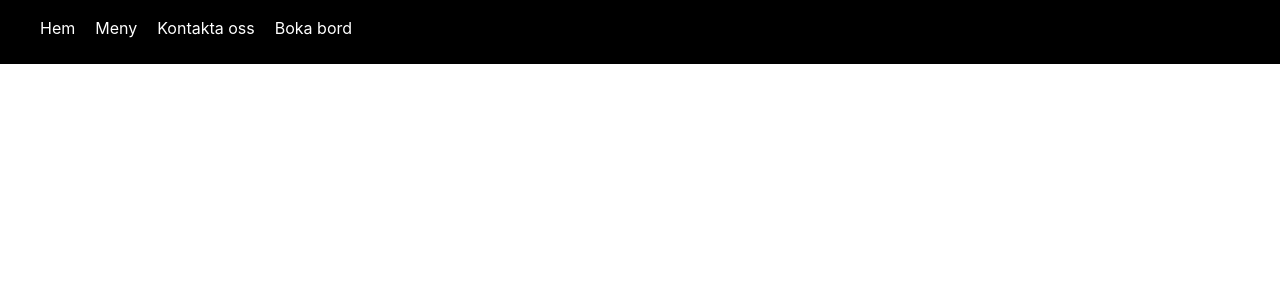
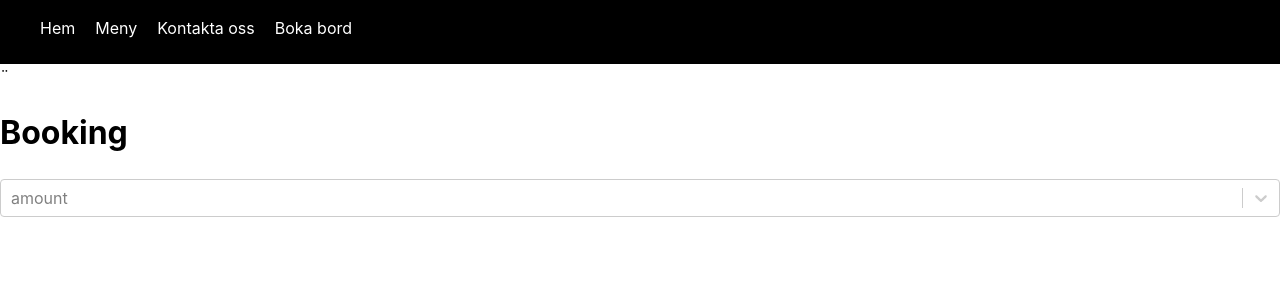
Before and after one commit to feliciacalming/restaurant-app__react, a React (Vite) app in the folder fed22s-therestaurant/: page /booking in a window 1280 px wide. Shown: the top 300 px of the page. Built offline with nearby package versions, Linux system fonts and the light colour scheme.

Commit message:
(refactor): move components from booking to bookingform

```diff
--- a/fed22s-therestaurant/src/components/forms/BookingForm.tsx
+++ b/fed22s-therestaurant/src/components/forms/BookingForm.tsx
@@ -1,3 +1,27 @@
+import { useContext } from "react";
+import { CurrentBookingContext } from "../../contexts/CurrentBookingContext";
+import { CalendarView } from "../Calendar";
+import { AmountOfGuestsInput } from "../AmountOfGuestsInput";
+import { AvailableTimes } from "../AvailableTimes";
+import { GuestForm } from "./GuestForm";
+
 export const BookingForm = () => {
-  return <></>;
+  const currentBooking = useContext(CurrentBookingContext);
+  return (
+    <>
+      ¨<h1>Booking</h1>
+      {!currentBooking.guests ? <AmountOfGuestsInput /> : <></>}
+      {currentBooking.guests && !currentBooking.seatingDate ? (
+        <CalendarView />
+      ) : (
+        <></>
+      )}
+      {currentBooking.seatingDate && !currentBooking.seatingTime ? (
+        <AvailableTimes />
+      ) : (
+        <></>
+      )}
+      {currentBooking.seatingTime ? <GuestForm /> : <></>}
+    </>
+  );
 };
```
